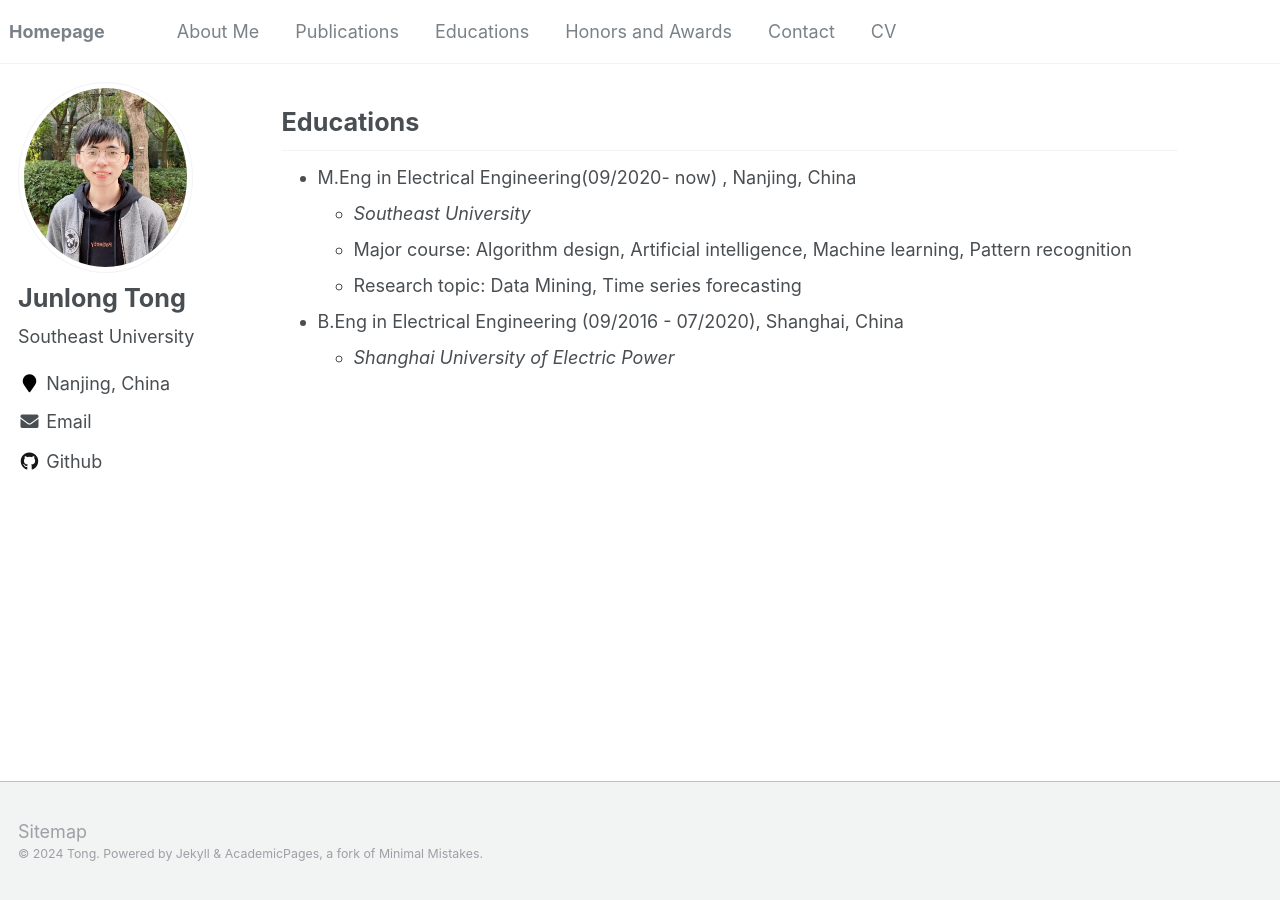
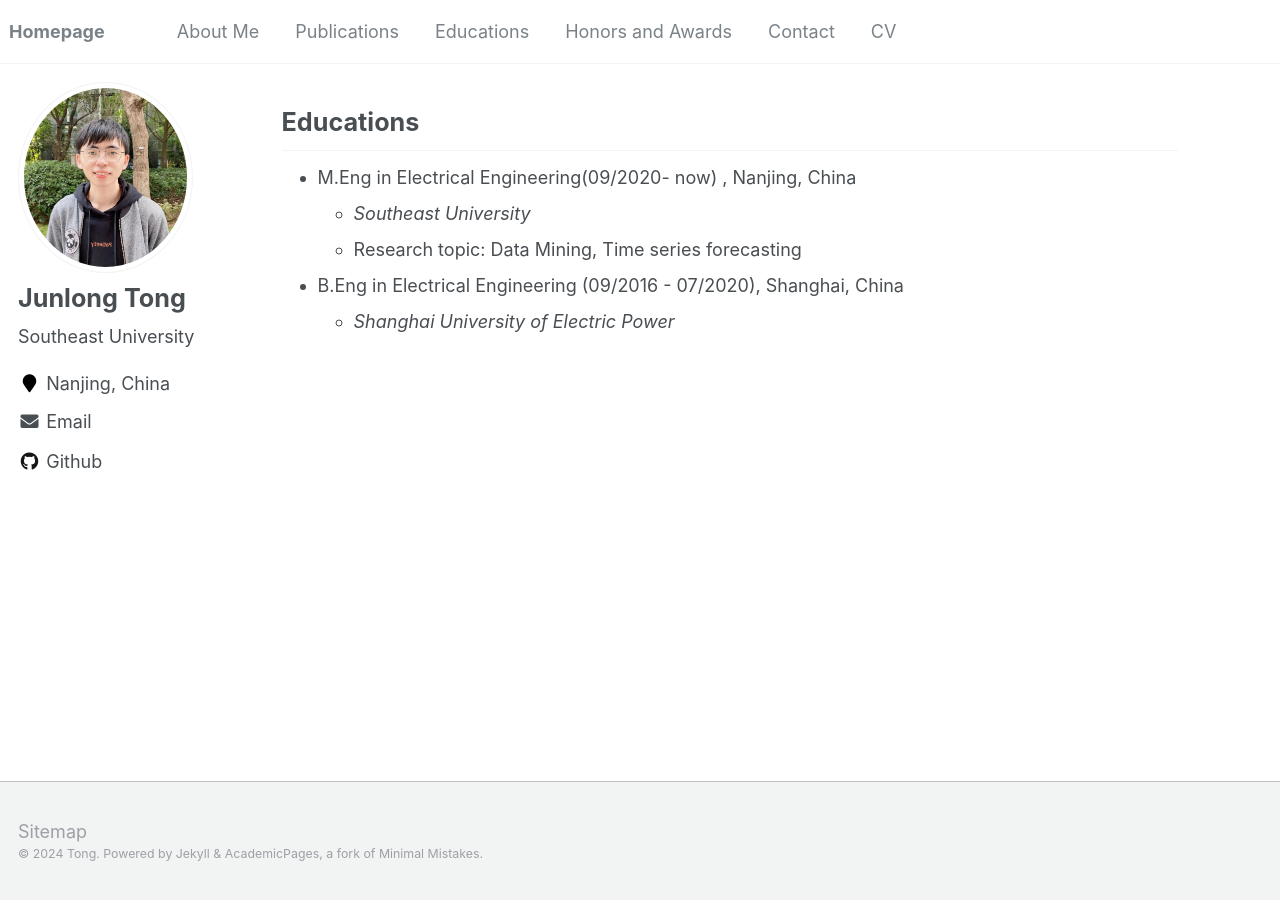
Before and after one commit to JL-tong/JL-tong.github.io, a Jekyll site: the page built from _pages/include/Educations.md, in a window 1280 px wide. Built offline with Jekyll 4.4.1, drawn with Linux system fonts in a browser that asks for light colours; our own code applies the rules of GitHub Pages for plain Markdown files; comment, search, counter and statistics services are not loaded.

Commit message:
Update Educations.md

```diff
--- a/_pages/include/Educations.md
+++ b/_pages/include/Educations.md
@@ -2,7 +2,6 @@
 
 * M.Eng in Electrical Engineering(09/2020- now) , Nanjing, China
   * *Southeast University*
-  * Major course: Algorithm design, Artificial intelligence, Machine learning, Pattern recognition
   * Research topic: Data Mining, Time series forecasting
 * B.Eng in Electrical Engineering (09/2016 - 07/2020), Shanghai, China
   * *Shanghai University of Electric Power*
```
